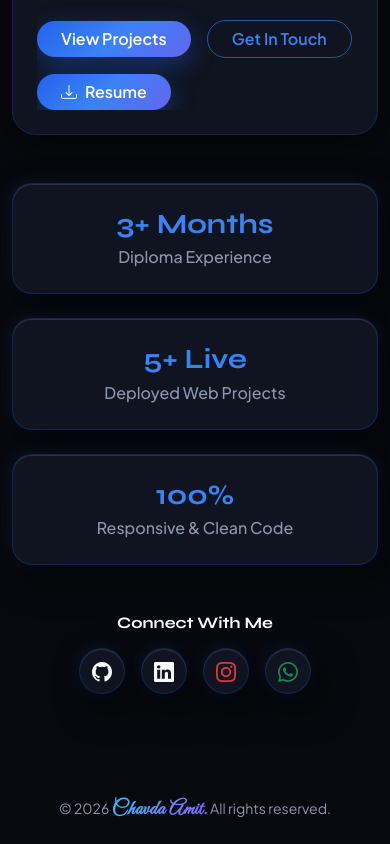
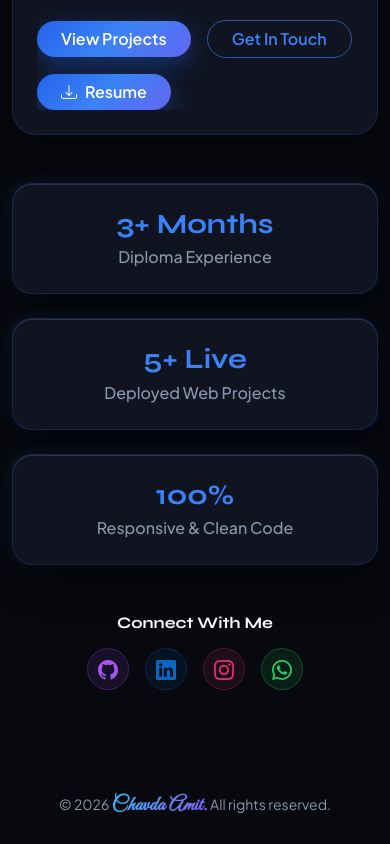
Before and after one commit to chavdaamit1011-svg/Portfolio, a React (Vite) app: page /#/profile in a window 390 px wide. Shown: the part 1134-1978 px from the top of the page. Built offline with nearby package versions, Linux system fonts and the light colour scheme; a web font is replaced by a local one.

Commit message:
feat: add responsive profile drawer component with custom media upload support and styling

```diff
--- a/src/components/Profile.tsx
+++ b/src/components/Profile.tsx
@@ -152,8 +152,7 @@ export default function Profile() {
               href="https://github.com/chavdaamit1011-svg"
               target="_blank"
               rel="noopener noreferrer"
-              className="custom-card p-3 text-custom-heading text-decoration-none d-flex align-items-center justify-content-center rounded-circle"
-              style={{ width: '46px', height: '46px' }}
+              className="social-drawer-icon social-icon-github"
               aria-label="GitHub"
               title="GitHub"
             >
@@ -163,8 +162,7 @@ export default function Profile() {
               href="https://www.linkedin.com/in/amit-chavda-9ab181355/"
               target="_blank"
               rel="noopener noreferrer"
-              className="custom-card p-3 text-custom-heading text-decoration-none d-flex align-items-center justify-content-center rounded-circle"
-              style={{ width: '46px', height: '46px' }}
+              className="social-drawer-icon social-icon-linkedin"
               aria-label="LinkedIn"
               title="LinkedIn"
             >
@@ -174,23 +172,21 @@ export default function Profile() {
               href="https://www.instagram.com/chavda_amit_111/"
               target="_blank"
               rel="noopener noreferrer"
-              className="custom-card p-3 text-custom-heading text-decoration-none d-flex align-items-center justify-content-center rounded-circle"
-              style={{ width: '46px', height: '46px' }}
+              className="social-drawer-icon social-icon-instagram"
               aria-label="Instagram"
               title="Instagram"
             >
-              <i className="bi bi-instagram fs-5 text-danger"></i>
+              <i className="bi bi-instagram fs-5"></i>
             </a>
             <a
               href="https://wa.me/919998320342"
               target="_blank"
               rel="noopener noreferrer"
-              className="custom-card p-3 text-custom-heading text-decoration-none d-flex align-items-center justify-content-center rounded-circle"
-              style={{ width: '46px', height: '46px' }}
+              className="social-drawer-icon social-icon-whatsapp"
               aria-label="WhatsApp"
               title="WhatsApp"
             >
-              <i className="bi bi-whatsapp fs-5 text-success"></i>
+              <i className="bi bi-whatsapp fs-5"></i>
             </a>
           </div>
         </div>
--- a/src/styles/index.css
+++ b/src/styles/index.css
@@ -1251,10 +1251,11 @@ body {
 .profile-drawer-floating-card {
   position: fixed;
   top: 12px;
+  bottom: 12px;
   left: 16px;
   width: 360px;
   max-width: calc(100vw - 32px);
-  max-height: calc(100vh - 24px);
+  height: calc(100vh - 24px);
   z-index: 99999;
   background: var(--bg-secondary);
   border: 1px solid var(--card-border);
@@ -1387,19 +1388,18 @@ body {
 .profile-drawer-info-card {
   background: var(--card-bg);
   border: 1px solid var(--card-border);
-  box-shadow: 0 8px 24px rgba(0, 0, 0, 0.15);
+  box-shadow: 0 4px 16px rgba(0, 0, 0, 0.05);
 }
 
 .profile-info-icon-badge {
-  width: 36px;
-  height: 36px;
-  border: 1px solid rgba(0, 210, 255, 0.25);
-  font-size: 0.95rem;
+  width: 28px;
+  height: 28px;
+  font-size: 0.8rem;
 }
 
 .social-drawer-icon {
-  width: 38px;
-  height: 38px;
+  width: 42px;
+  height: 42px;
   border-radius: 50%;
   display: inline-flex;
   align-items: center;
@@ -1408,14 +1408,61 @@ body {
   border: 1px solid var(--card-border);
   color: var(--text-heading);
   text-decoration: none;
-  font-size: 1.05rem;
+  font-size: 1.15rem;
   transition: all 0.25s ease;
 }
 
-.social-drawer-icon:hover {
-  transform: translateY(-2px) scale(1.08);
-  border-color: var(--cyan-primary);
-  box-shadow: 0 4px 14px var(--cyan-glow);
+/* Official Brand Colored Social Icons */
+.social-icon-github {
+  color: #a855f7 !important;
+  background: rgba(168, 85, 247, 0.1) !important;
+  border-color: rgba(168, 85, 247, 0.25) !important;
+}
+
+.social-icon-github:hover {
+  background: rgba(168, 85, 247, 0.2) !important;
+  border-color: #a855f7 !important;
+  box-shadow: 0 4px 15px rgba(168, 85, 247, 0.35) !important;
+  transform: translateY(-2px) scale(1.08) !important;
+}
+
+.social-icon-linkedin {
+  color: #0a66c2 !important;
+  background: rgba(10, 102, 194, 0.1) !important;
+  border-color: rgba(10, 102, 194, 0.25) !important;
+}
+
+.social-icon-linkedin:hover {
+  background: rgba(10, 102, 194, 0.2) !important;
+  border-color: #0a66c2 !important;
+  box-shadow: 0 4px 15px rgba(10, 102, 194, 0.35) !important;
+  transform: translateY(-2px) scale(1.08) !important;
+}
+
+.social-icon-instagram {
+  color: #e1306c !important;
+  background: rgba(225, 48, 108, 0.1) !important;
+  border-color: rgba(225, 48, 108, 0.25) !important;
+}
+
+.social-icon-instagram:hover {
+  background: rgba(225, 48, 108, 0.2) !important;
+  border-color: #e1306c !important;
+  box-shadow: 0 4px 15px rgba(225, 48, 108, 0.35) !important;
+  transform: translateY(-2px) scale(1.08) !important;
+}
+
+.social-icon-whatsapp {
+  color: #25d366 !important;
+  background: rgba(37, 211, 102, 0.1) !important;
+  border-color: rgba(37, 211, 102, 0.25) !important;
+}
+
+.social-icon-whatsapp:hover {
+  background: rgba(37, 211, 102, 0.2) !important;
+  border-color: #25d366 !important;
+  box-shadow: 0 4px 15px rgba(37, 211, 102, 0.35) !important;
+  transform: translateY(-2px) scale(1.08) !important;
 }
 
 .micro-text {
```
Also changed, not shown: src/components/ProfileDrawer.tsx (+93 -84 lines).
